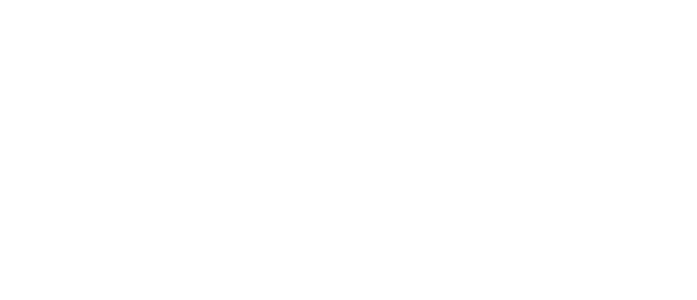
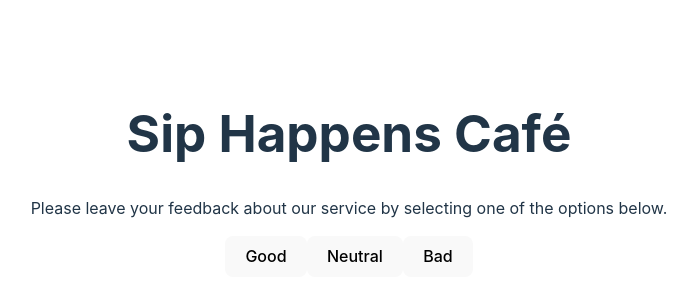
Before and after one commit to MarynaBinko/goit-react-hw-02, a React (Vite) app: page / in a window 1280 px wide. Shown: the part 226-526 px from the top of the page, without its empty margins (291-988 px from the left). Built offline with nearby package versions, Linux system fonts and the light colour scheme.

Commit message:
components added

```diff
--- a/src/App.jsx
+++ b/src/App.jsx
@@ -1,12 +1,17 @@
 
 import './App.css'
+import Description from './components/Description/Description'
+import Feedback from './components/Feedback/Feedback'
+import Options from './components/Options/Options'
 
 function App() {
 
 
   return (
     <>
-
+     <Description />
+     <Options />
+     <Feedback />
     </>
   )
 }
--- a/src/components/Description/Description.jsx
+++ b/src/components/Description/Description.jsx
@@ -0,0 +1,13 @@
+
+
+const Description = () => {
+  return (
+    <div>
+      <h1>Sip Happens Café</h1>
+      <p>Please leave your feedback about our service by selecting one of the options below.
+</p>
+    </div>
+  )
+}
+
+export default Description
--- a/src/components/Feedback/Feedback.jsx
+++ b/src/components/Feedback/Feedback.jsx
@@ -0,0 +1,13 @@
+
+
+const Feedback = () => {
+  return (
+    <div>
+      <button>Good</button>
+      <button>Neutral</button>
+      <button>Bad</button>
+    </div>
+  )
+}
+
+export default Feedback
--- a/src/components/Options/Options.jsx
+++ b/src/components/Options/Options.jsx
@@ -0,0 +1,11 @@
+
+
+const Options = () => {
+  return (
+    <div>
+
+    </div>
+  )
+}
+
+export default Options
```
